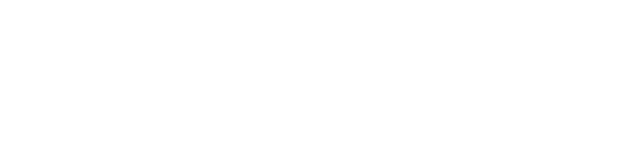
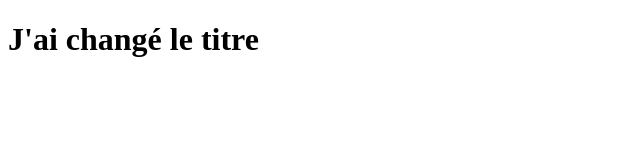
Before and after one commit to bastienbonnamant/my-super-website, a plain HTML site: page index.html in a window 1280 px wide. Shown: the whole page, without its empty margins (0-640 px from the left). Drawn offline with Linux system fonts and the light colour scheme.

Commit message:
index/html modifié

```diff
--- a/index.html
+++ b/index.html
@@ -2,9 +2,9 @@
 <html>
   <head>
     <meta charset="UTF-8">
-    <title>title</title>
+    <title>Le super site de Bastien</title>
   </head>
   <body>
-
+    <h1>J'ai changé le titre</h1>
   </body>
 </html>
```
